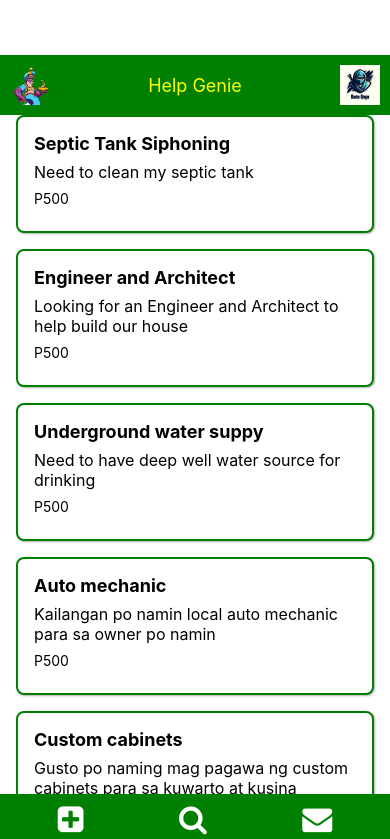
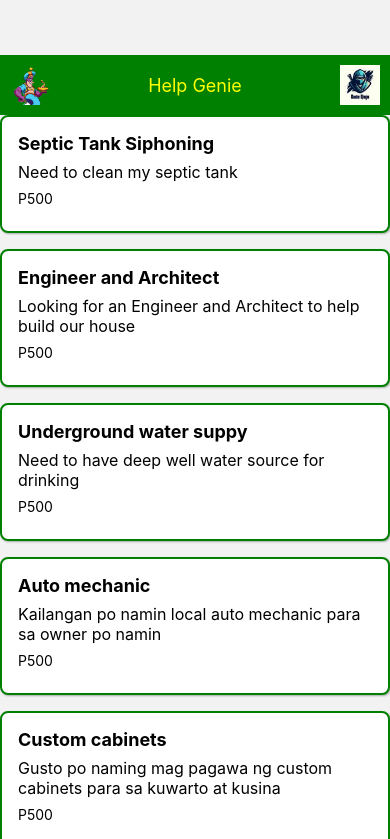
Before and after one commit to jaypersanchez/helpgenie-mobile, a React Native app: screen /AuthScreen in a window 390 px wide. Shown: the top 839 px of the page. Built offline with nearby package versions, Linux system fonts and the light colour scheme.

Commit message:
temp nav from login to MainApp

```diff
--- a/App.js
+++ b/App.js
@@ -1,41 +1,39 @@
 
-//import React, { Component } from 'react';
+import React, { useState } from 'react';
 import { StyleSheet, Text, View, ScrollView } from 'react-native';
 import { StatusBar } from 'expo-status-bar';
-import HeaderBar from './components/HeaderBar';
-import FooterBar from './components/FotterBar';
+import AuthScreen from './components/AuthScreen';
 import Card from './components/PostCard'
+import { NavigationContainer } from '@react-navigation/native';
+import { createStackNavigator } from '@react-navigation/stack';
+import MainApp from './components/MainApp';
 
-export default function App() {
+const Stack = createStackNavigator();
 
-  // Dummy data for 5 cards
-  const cards = [
-    { id: 1, title: 'Septic Tank Siphoning', content: 'Need to clean my septic tank', estimatedBudget: "P500" },
-    { id: 2, title: 'Engineer and Architect', content: 'Looking for an Engineer and Architect to help build our house', estimatedBudget: "P500" },
-    { id: 3, title: 'Underground water suppy', content: 'Need to have deep well water source for drinking', estimatedBudget: "P500" },
-    { id: 4, title: 'Auto mechanic', content: 'Kailangan po namin local auto mechanic para sa owner po namin', estimatedBudget: "P500" },
-    { id: 5, title: 'Custom cabinets', content: 'Gusto po naming mag pagawa ng custom cabinets para sa kuwarto at kusina', estimatedBudget: "P500" },
-    { id: 6, title: 'Roofing', content: 'Kailangan mag lagay ng bubong sa roof top deck namin po', estimatedBudget: "P500" },
-    { id: 7, title: 'Painting service', content: 'Kailangan po pa paint yung labas ng bahay po namin', estimatedBudget: "P500" },
-    { id: 8, title: 'Septic Tank Siphoning', content: 'Need to clean my septic tank', estimatedBudget: "P500" },
-    { id: 9, title: 'Auto mechanic', content: 'Kailangan po namin local auto mechanic para sa owner po namin', estimatedBudget: "P500" },
-    { id: 10, title: 'Full time security guard', content: 'Naghahanap ng night time security guard', estimatedBudget: "P500" },
-  ];
+const App = () => {
+
+  const [user, setUser] = useState({
+    id: 1,
+    username: 'exampleUser',
+    email: 'user@example.com',
+    // Other user data you want to include
+  });
 
   return (
-    <View style={styles.container}>
-      <HeaderBar />
-      <ScrollView style={styles.mainContent}>
-        {/* Render each card */}
-        {cards.map((card) => (
-          <Card key={card.id} title={card.title} content={card.content} estimatedBudget={card.estimatedBudget} />
-        ))}
-      </ScrollView>
-      <FooterBar />
-      <StatusBar style="auto" />
-    </View>
+    <NavigationContainer>
+      <Stack.Navigator screenOptions={{ headerShown: false }}>
+        {user ? (
+          // Render the main app if the user is logged in
+          <Stack.Screen name="MainApp" component={MainApp} />
+        ) : (
+          // Render the login/signup screen if the user is not logged in
+          <Stack.Screen name="AuthScreen" component={AuthScreen} />
+        )}
+      </Stack.Navigator>
+    </NavigationContainer>
   );
 }
+
 
 const styles = StyleSheet.create({
   container: {
@@ -50,3 +48,5 @@ const styles = StyleSheet.create({
     paddingHorizontal: 16, // Padding on the sides
   },
 });
+
+export default App;
--- /dev/null
+++ b/components/AuthScreen.js
@@ -0,0 +1,39 @@
+// AuthScreen.js
+import React from 'react';
+import { View, Text, TextInput, Button, StyleSheet } from 'react-native';
+import MainApp from './MainApp';
+
+const AuthScreen = ({ navigation }) => {
+  const handleLogin = () => {
+    // Implement your login logic here
+    // For simplicity, let's assume the user is logged in after clicking the login button
+    navigation.replace('MainApp'); // Navigate to the main app screen
+  };
+
+  return (
+    <View style={styles.container}>
+      <View style={styles.formContainer}>
+        <Text>Login/Signup Screen</Text>
+        <TextInput style={styles.input} placeholder="Username" />
+        <TextInput style={styles.input} placeholder="Password" secureTextEntry />
+        <Button title="Login" onPress={handleLogin} />
+      </View>
+    </View>
+  );
+};
+
+const styles = StyleSheet.create({
+  container: {
+    flex: 1,
+    justifyContent: 'center',
+    alignItems: 'center',
+  },
+  formContainer: {
+    width: '80%', // Adjust width as needed
+  },
+  input: {
+    marginBottom: 16, // Add some spacing between input fields
+  },
+});
+
+export default AuthScreen;
--- /dev/null
+++ b/components/MainApp.js
@@ -0,0 +1,56 @@
+import React, { useState } from 'react';
+import { StyleSheet, Text, View, ScrollView } from 'react-native';
+import { StatusBar } from 'expo-status-bar';
+import HeaderBar from './HeaderBar';
+import FooterBar from './FotterBar';
+import AuthScreen from './AuthScreen';
+import Card from './PostCard'
+import { NavigationContainer } from '@react-navigation/native';
+import { createStackNavigator } from '@react-navigation/stack';
+
+const MainApp = () => {
+
+    // Dummy data for 5 cards
+    const cards = [
+      { id: 1, title: 'Septic Tank Siphoning', content: 'Need to clean my septic tank', estimatedBudget: "P500" },
+      { id: 2, title: 'Engineer and Architect', content: 'Looking for an Engineer and Architect to help build our house', estimatedBudget: "P500" },
+      { id: 3, title: 'Underground water suppy', content: 'Need to have deep well water source for drinking', estimatedBudget: "P500" },
+      { id: 4, title: 'Auto mechanic', content: 'Kailangan po namin local auto mechanic para sa owner po namin', estimatedBudget: "P500" },
+      { id: 5, title: 'Custom cabinets', content: 'Gusto po naming mag pagawa ng custom cabinets para sa kuwarto at kusina', estimatedBudget: "P500" },
+      { id: 6, title: 'Roofing', content: 'Kailangan mag lagay ng bubong sa roof top deck namin po', estimatedBudget: "P500" },
+      { id: 7, title: 'Painting service', content: 'Kailangan po pa paint yung labas ng bahay po namin', estimatedBudget: "P500" },
+      { id: 8, title: 'Septic Tank Siphoning', content: 'Need to clean my septic tank', estimatedBudget: "P500" },
+      { id: 9, title: 'Auto mechanic', content: 'Kailangan po namin local auto mechanic para sa owner po namin', estimatedBudget: "P500" },
+      { id: 10, title: 'Full time security guard', content: 'Naghahanap ng night time security guard', estimatedBudget: "P500" },
+    ];
+
+    return (
+      <View style={{ flex: 1 }}>
+        <HeaderBar />
+        <ScrollView style={{ flex: 1 }}>
+          {/* Render each card */}
+          {cards.map((card) => (
+            <Card key={card.id} title={card.title} content={card.content} estimatedBudget={card.estimatedBudget} />
+          ))}
+        </ScrollView>
+        <FooterBar />
+        <StatusBar style="auto" />
+      </View>
+    );
+  };
+
+  const styles = StyleSheet.create({
+    container: {
+      flex: 1,
+      backgroundColor: '#fff',
+      alignItems: 'center',
+      justifyContent: 'center',
+    },
+    mainContent: {
+      flex: 1, // Takes the remaining space
+      width: '100%', // Take full width
+      paddingHorizontal: 16, // Padding on the sides
+    },
+  });
+
+  export default MainApp;
--- a/package.json
+++ b/package.json
@@ -9,6 +9,8 @@
     "web": "expo start --web"
   },
   "dependencies": {
+    "@react-navigation/native": "^6.1.9",
+    "@react-navigation/stack": "^6.3.20",
     "expo": "~49.0.15",
     "expo-status-bar": "~1.6.0",
     "react": "18.2.0",
```
Also changed, not shown: 2 other files (tests, documents, lock files or other folders).
